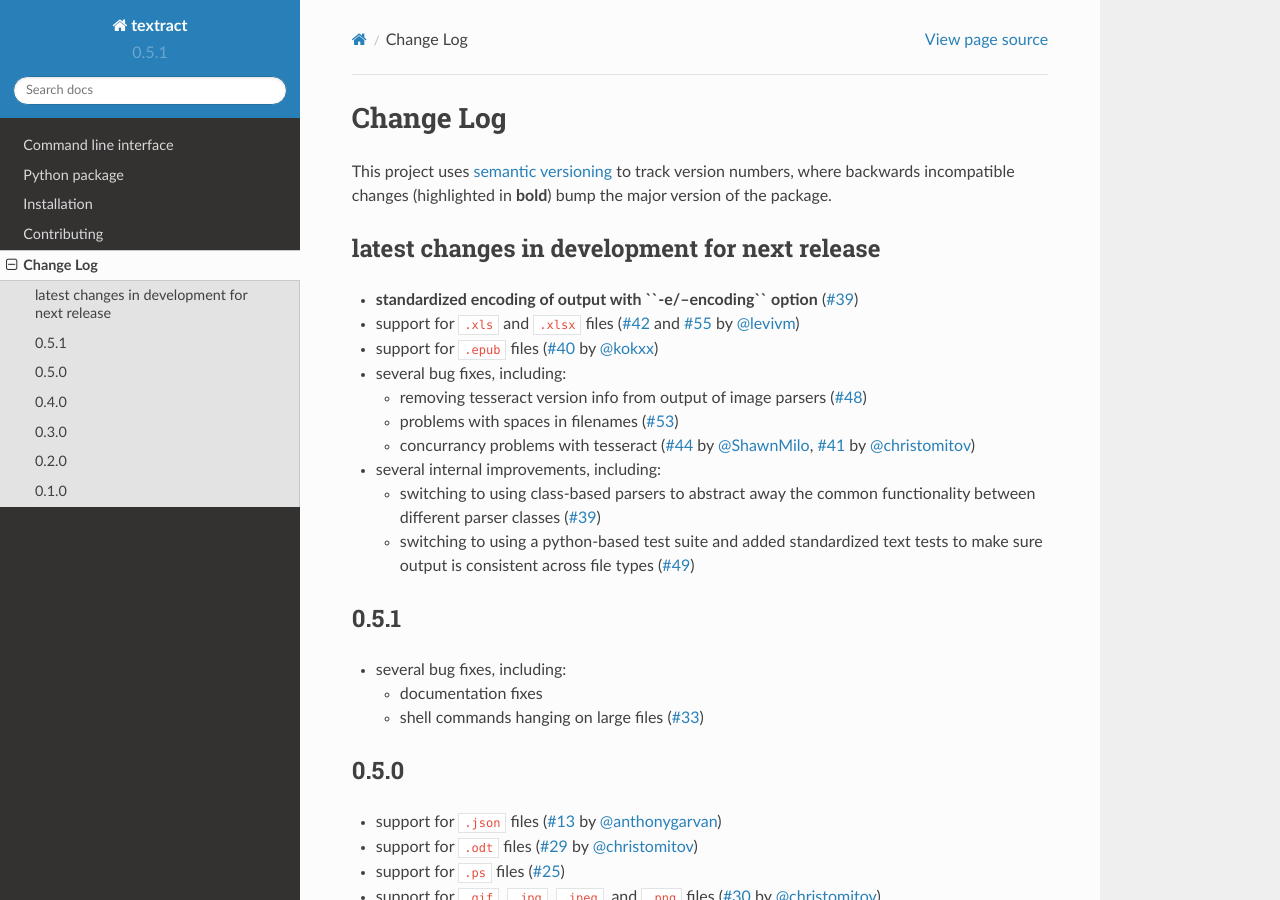
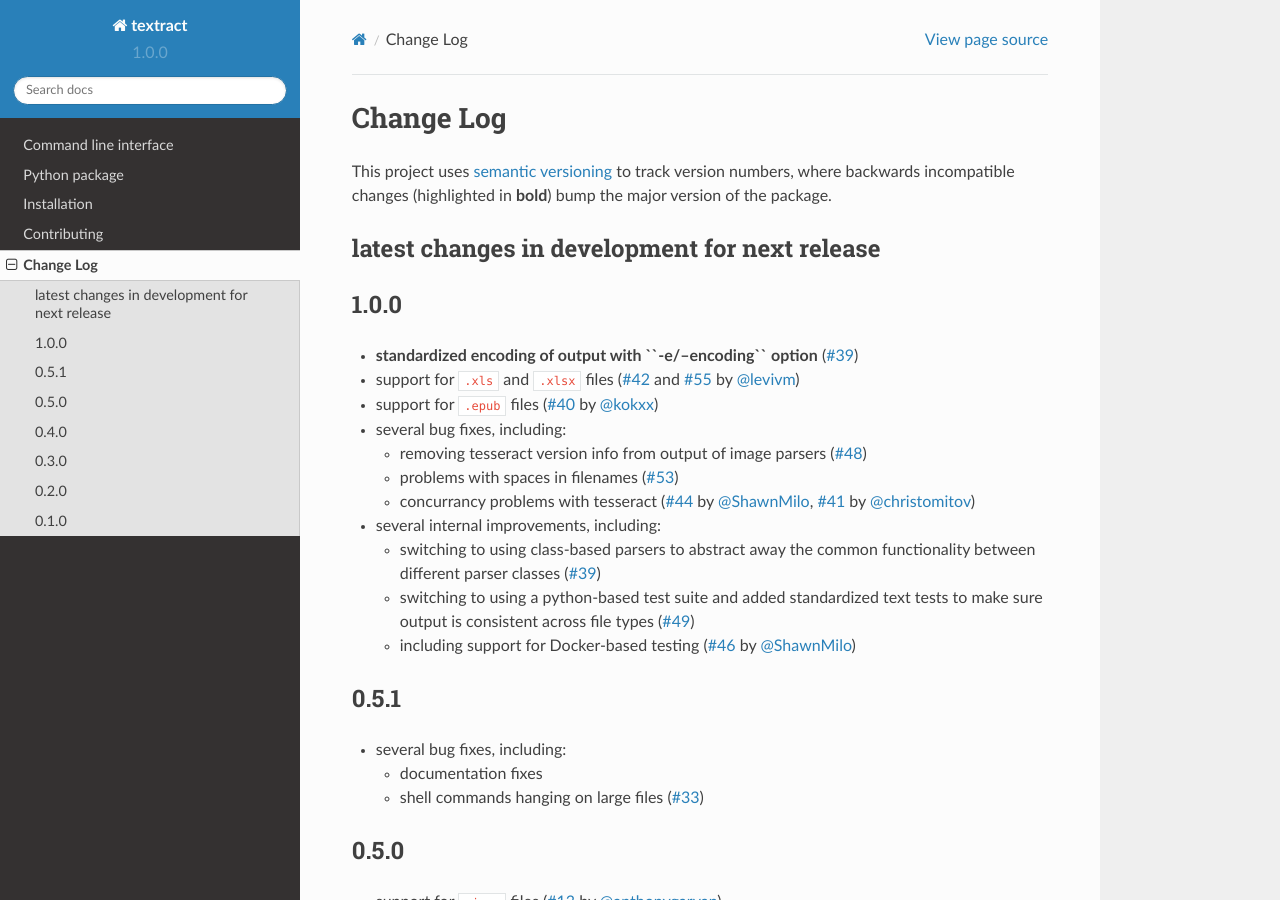
Before and after one commit to deanmalmgren/textract, a Sphinx documentation site: the page built from docs/changelog.rst, in a window 1280 px wide and 900 px high. Built offline with Sphinx 7.4.7 and the Read the Docs theme 2.0.0, drawn with Linux system fonts in a browser that asks for light colours.

Commit message:
bump version to 1.0.0

```diff
--- a/docs/changelog.rst
+++ b/docs/changelog.rst
@@ -8,6 +8,11 @@
 
 latest changes in development for next release
 ----------------------------------------------
+
+.. THANKS FOR CONTRIBUTING; MENTION WHAT YOU DID IN THIS SECTION HERE!
+
+1.0.0
+-----
 
 * **standardized encoding of output with ``-e/--encoding`` option**
   (`#39`_)
@@ -34,6 +39,8 @@
   * switching to using a python-based test suite and added
     standardized text tests to make sure output is consistent across
     file types (`#49`_)
+
+  * including support for Docker-based testing (`#46`_ by `@ShawnMilo`_)
 
 
 0.5.1
@@ -143,6 +150,7 @@
 .. _#41: https://github.com/deanmalmgren/textract/issues/41
 .. _#42: https://github.com/deanmalmgren/textract/issues/42
 .. _#44: https://github.com/deanmalmgren/textract/issues/44
+.. _#46: https://github.com/deanmalmgren/textract/issues/46
 .. _#48: https://github.com/deanmalmgren/textract/issues/48
 .. _#49: https://github.com/deanmalmgren/textract/issues/49
 .. _#53: https://github.com/deanmalmgren/textract/issues/53
--- a/textract/__init__.py
+++ b/textract/__init__.py
@@ -1,3 +1,3 @@
-VERSION = "0.5.1"
+VERSION = "1.0.0"
 
 from .parsers import process
```
Also changed, not shown: docs/index.rst (+4 -4 lines).
